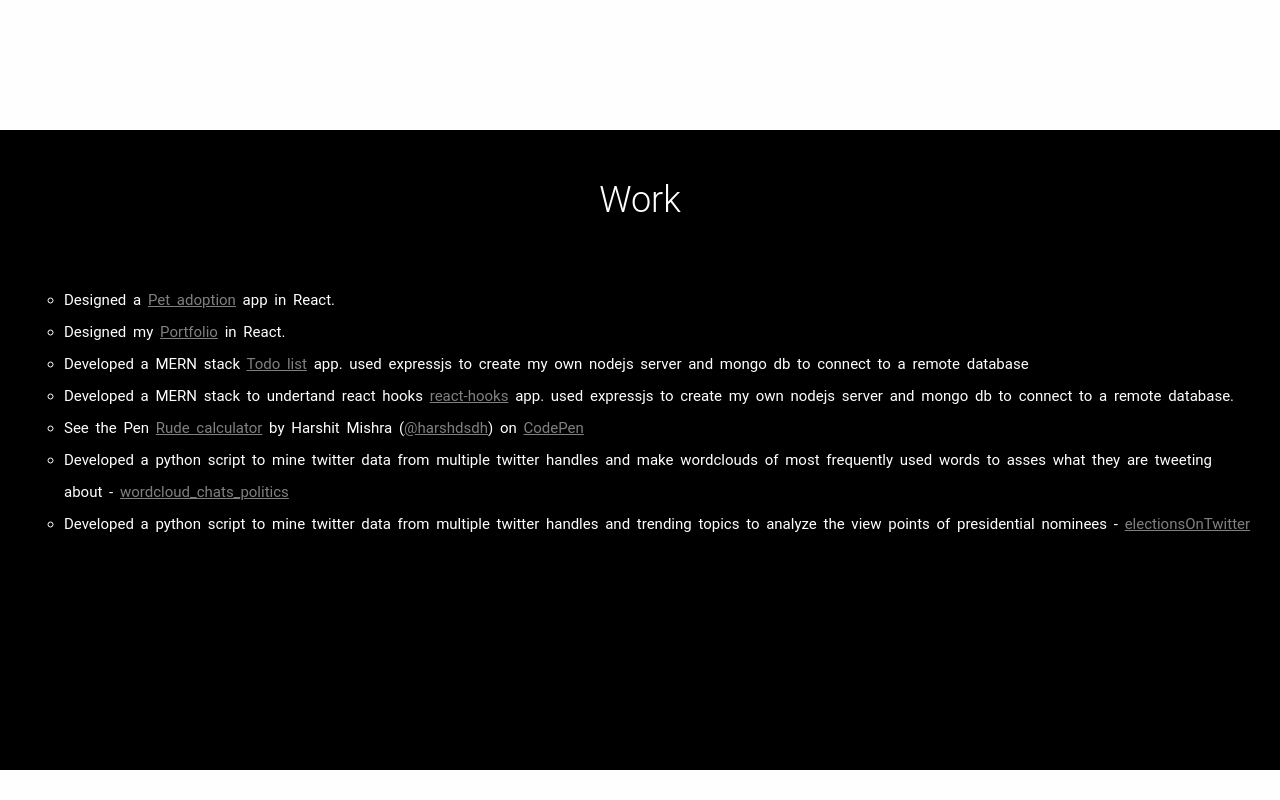
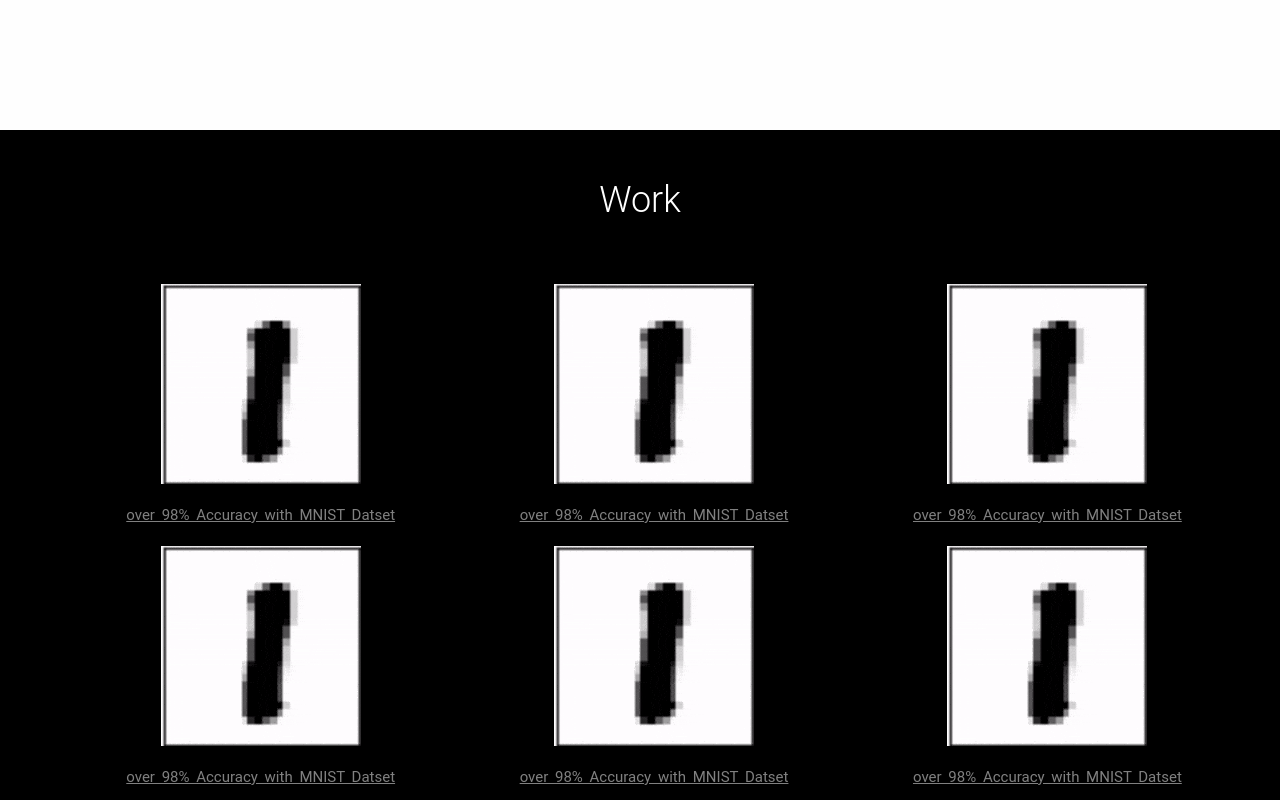
Before and after one commit to harshdsdh/itsme, a React (Create React App) app: page / in a window 1280 px wide. Shown: the part 1180-1980 px from the top of the page. Built offline with nearby package versions, Linux system fonts and the light colour scheme; no server answers.

Commit message:
ML commit

```diff
--- a/src/content.js
+++ b/src/content.js
@@ -12,9 +12,9 @@ function MainContent(props) {
       <h1 className="first">
         Harshit Mishra
         <br />
-        <span className="second">Web Developer</span>
+        <span className="second">Software Developer</span>
       </h1>
-      <p className="content-text">Full-Stack Web Development</p>
+      <p className="content-text">Machine Learning Engineer</p>
     </div>
   );
 }
--- a/src/footer.js
+++ b/src/footer.js
@@ -13,7 +13,6 @@ const handleSubmit = async e => {
   e.preventDefault();
   axios
     .post("https://usebasin.com/f/eb2ce427c511", {
-      headers: { "Access-Control-Allow-Origin": "*" },
       name: document.getElementsByName("name")[0].value,
       email: document.getElementsByName("email")[0].value,
       subject: document.getElementsByName("subject")[0].value,
--- a/src/index.css
+++ b/src/index.css
@@ -98,7 +98,10 @@ section {
   padding: 0px 0px;
 }
 .footerLinks li img {
-  padding: 0px 5px;
+  padding: 0 px 5px;
+}
+.projlist li {
+  border: 1px solid yellow;
 }
 .projects {
   display: flex;
@@ -125,6 +128,7 @@ section {
   flex-flow: row wrap;
   justify-content: space-around;
 }
+
 /*
 
 #321b6c*/
--- a/src/projects.js
+++ b/src/projects.js
@@ -1,4 +1,5 @@
 import React from "react";
+import mnist_gif from "../src/pics/mngif.gif";
 const Projects = () => {
   return (
     <div
@@ -25,100 +26,52 @@ function ProjectContent(props) {
     <div>
       <ul className="projlist">
         <li>
-          Designed a{" "}
-          <a
-            href="https://harshdsdh.github.io/adopt-me/"
-            target="_blank"
-            rel="noopener noreferrer"
-          >
-            Pet adoption
-          </a>{" "}
-          app in React.
+          <img src={mnist_gif}></img>
+          <p>
+            <a href="https://colab.research.google.com/drive/1CvRtXCAxxgAvhX0yXVoBRXt3QXIazxM9">
+              over 98% Accuracy with MNIST Datset
+            </a>
+          </p>
         </li>
         <li>
-          Designed my{" "}
-          <a
-            href="https://harshdsdh.github.io/itsme/"
-            target="_blank"
-            rel="noopener noreferrer"
-          >
-            Portfolio
-          </a>{" "}
-          in React.
+          <img src={mnist_gif}></img>
+          <p>
+            <a href="https://colab.research.google.com/drive/1CvRtXCAxxgAvhX0yXVoBRXt3QXIazxM9">
+              over 98% Accuracy with MNIST Datset
+            </a>
+          </p>
         </li>
         <li>
-          Developed a MERN stack{" "}
-          <a
-            href="https://harshdsdh.github.io/my-app/"
-            target="_blank"
-            rel="noopener noreferrer"
-          >
-            Todo list
-          </a>{" "}
-          app. used expressjs to create my own nodejs server and mongo db to
-          connect to a remote database
+          <img src={mnist_gif}></img>
+          <p>
+            <a href="https://colab.research.google.com/drive/1CvRtXCAxxgAvhX0yXVoBRXt3QXIazxM9">
+              over 98% Accuracy with MNIST Datset
+            </a>
+          </p>
         </li>
         <li>
-          Developed a MERN stack to undertand react hooks{" "}
-          <a
-            href="https://harshdsdh.github.io/react-hooks/"
-            target="_blank"
-            rel="noopener noreferrer"
-          >
-            react-hooks
-          </a>{" "}
-          app. used expressjs to create my own nodejs server and mongo db to
-          connect to a remote database.
+          <img src={mnist_gif}></img>
+          <p>
+            <a href="https://colab.research.google.com/drive/1CvRtXCAxxgAvhX0yXVoBRXt3QXIazxM9">
+              over 98% Accuracy with MNIST Datset
+            </a>
+          </p>
         </li>
         <li>
-          See the Pen{" "}
-          <a
-            target="_blank"
-            rel="noopener noreferrer"
-            href="https://codepen.io/harshdsdh/pen/XLNPpN/"
-          >
-            Rude calculator
-          </a>{" "}
-          by Harshit Mishra (
-          <a
-            href="https://codepen.io/harshdsdh"
-            target="_blank"
-            rel="noopener noreferrer"
-          >
-            @harshdsdh
-          </a>
-          ) on{" "}
-          <a
-            href="https://codepen.io"
-            target="_blank"
-            rel="noopener noreferrer"
-          >
-            CodePen
-          </a>
+          <img src={mnist_gif}></img>
+          <p>
+            <a href="https://colab.research.google.com/drive/1CvRtXCAxxgAvhX0yXVoBRXt3QXIazxM9">
+              over 98% Accuracy with MNIST Datset
+            </a>
+          </p>
         </li>
         <li>
-          Developed a python script to mine twitter data from multiple twitter
-          handles and make wordclouds of most frequently used words to asses
-          what they are tweeting about -{" "}
-          <a
-            href="https://github.com/harshdsdh/wordcloud_chats_politics/"
-            target="_blank"
-            rel="noopener noreferrer"
-          >
-            wordcloud_chats_politics
-          </a>
-        </li>
-        <li>
-          Developed a python script to mine twitter data from multiple twitter
-          handles and trending topics to analyze the view points of presidential
-          nominees -{" "}
-          <a
-            href="https://github.com/harshdsdh/electionsOnTwitter"
-            target="_blank"
-            rel="noopener noreferrer"
-          >
-            electionsOnTwitter
-          </a>
+          <img src={mnist_gif}></img>
+          <p>
+            <a href="https://colab.research.google.com/drive/1CvRtXCAxxgAvhX0yXVoBRXt3QXIazxM9">
+              over 98% Accuracy with MNIST Datset
+            </a>
+          </p>
         </li>
       </ul>
     </div>
--- a/src/style.css
+++ b/src/style.css
@@ -273,9 +273,20 @@ body {
   font-weight: 300px;
   word-spacing: 5px;
 }
+.projlist {
+  display: flex;
+  flex-direction: row;
+  flex-wrap: wrap;
+}
 .projlist li {
-  list-style: circle;
+  display: flex;
+  flex-direction: column;
+  list-style: none;
+  width: 33%;
+  height: 40%;
+  align-items: center;
 }
+
 .projlist a {
   color: grey;
 }
@@ -354,7 +365,7 @@ body {
     width: 50%;
   }
   .projects {
-    min-height: 80vh;
+    min-height: auto;
     padding: 0% 0%;
     display: flex;
     flex-direction: column;
@@ -428,8 +439,7 @@ body {
     width: 50%;
   }
   .projects {
-    min-height: 80vh;
-    padding: 0% 0%;
+    min-height: auto;
     display: flex;
     flex-direction: column;
     background-color: black;
@@ -445,6 +455,11 @@ body {
     font-weight: 300px;
     word-spacing: 3px;
   }
+  .projlist {
+    display: flex;
+    flex-direction: column;
+    flex-wrap: wrap;
+  }
   .contact {
     padding: 2rem 0;
   }
```
Also changed, not shown: src/pics/mngif.gif (added).
